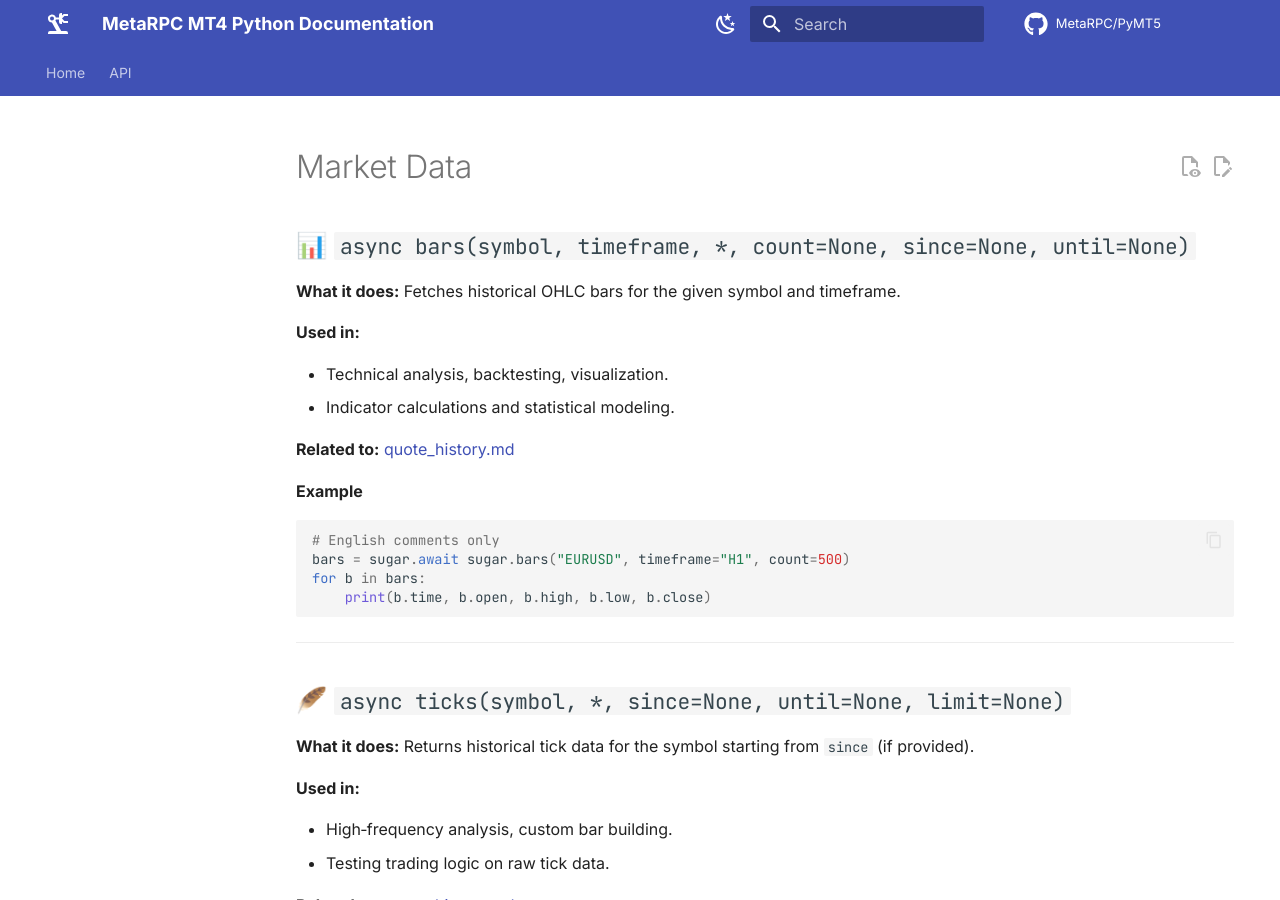
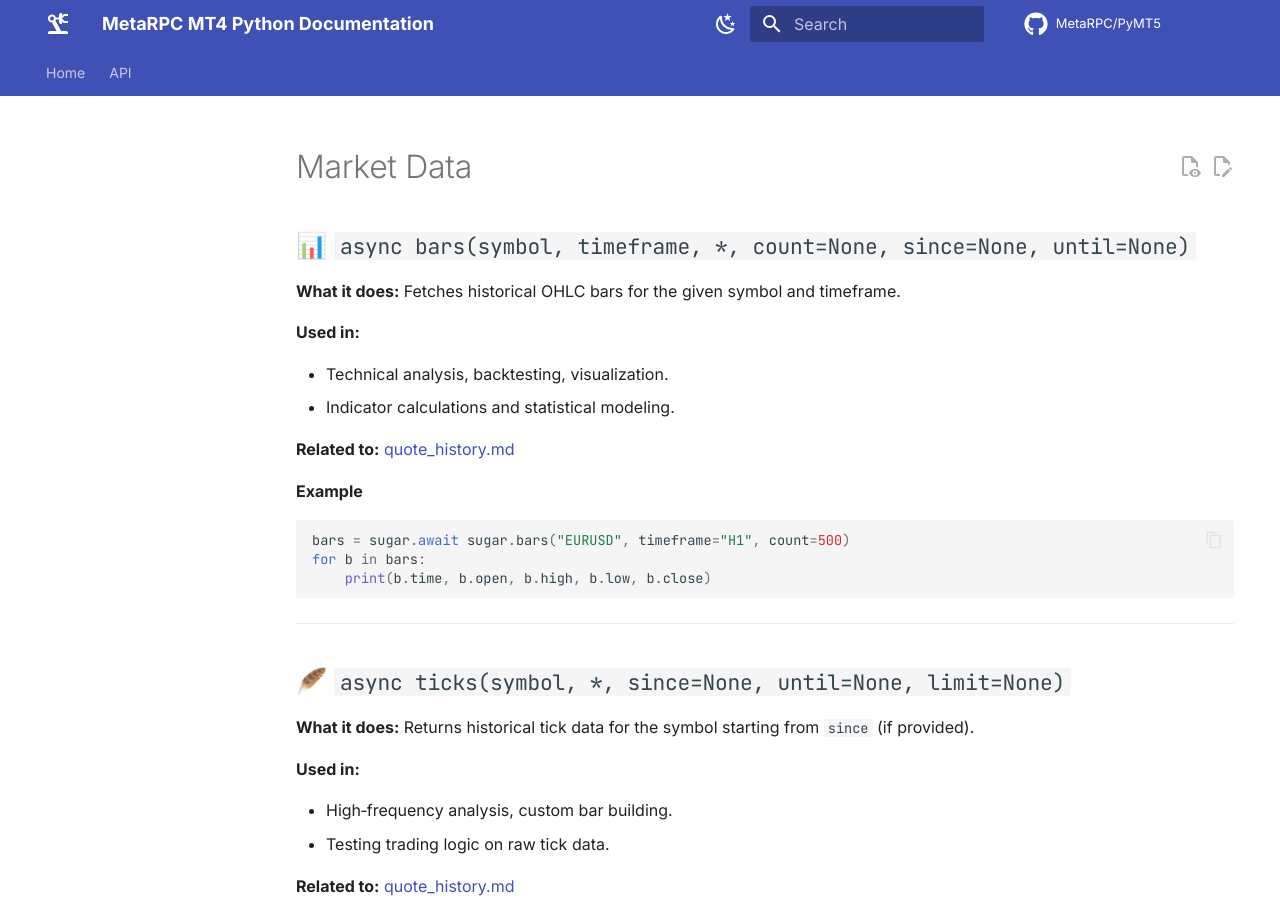
Before and after one commit to MetaRPC/PyMT4, an MkDocs documentation site: the page built from docs/MT4Sugar/Market_Data.md, in a window 1280 px wide and 900 px high. Built offline with MkDocs 1.6.1 and Material for MkDocs 9.7.7, drawn with Linux system fonts in a browser that asks for light colours; comment, search, counter and statistics services are not loaded.

Commit message:
Update Market_Data.md

````diff
--- a/docs/MT4Sugar/Market_Data.md
+++ b/docs/MT4Sugar/Market_Data.md
@@ -14,7 +14,6 @@
 **Example**
 
 ```python
-# English comments only
 bars = sugar.await sugar.bars("EURUSD", timeframe="H1", count=500)
 for b in bars:
     print(b.time, b.open, b.high, b.low, b.close)
````
